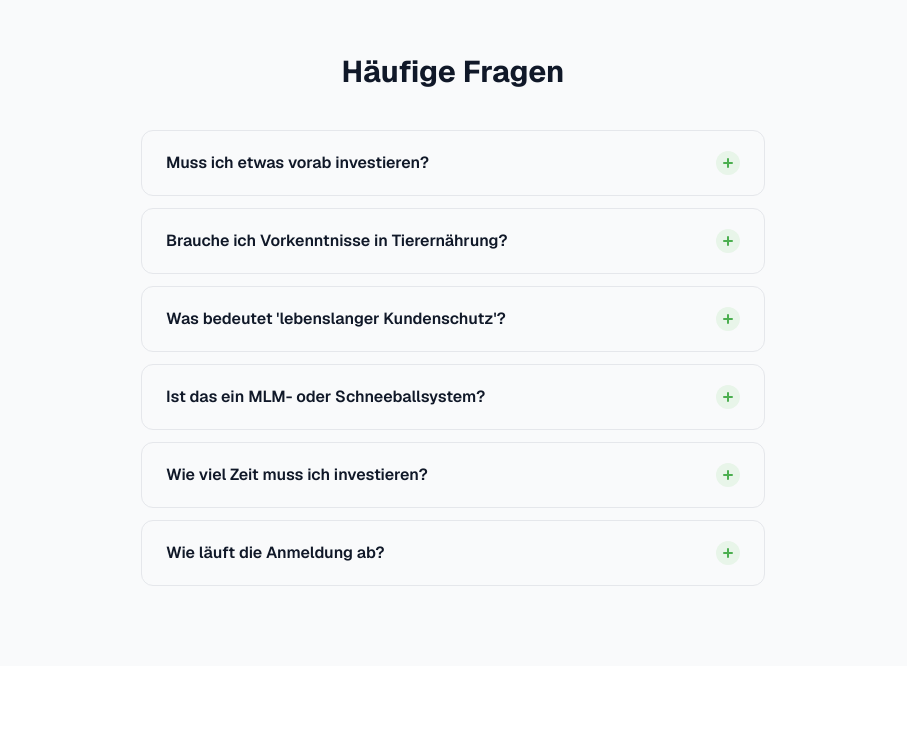
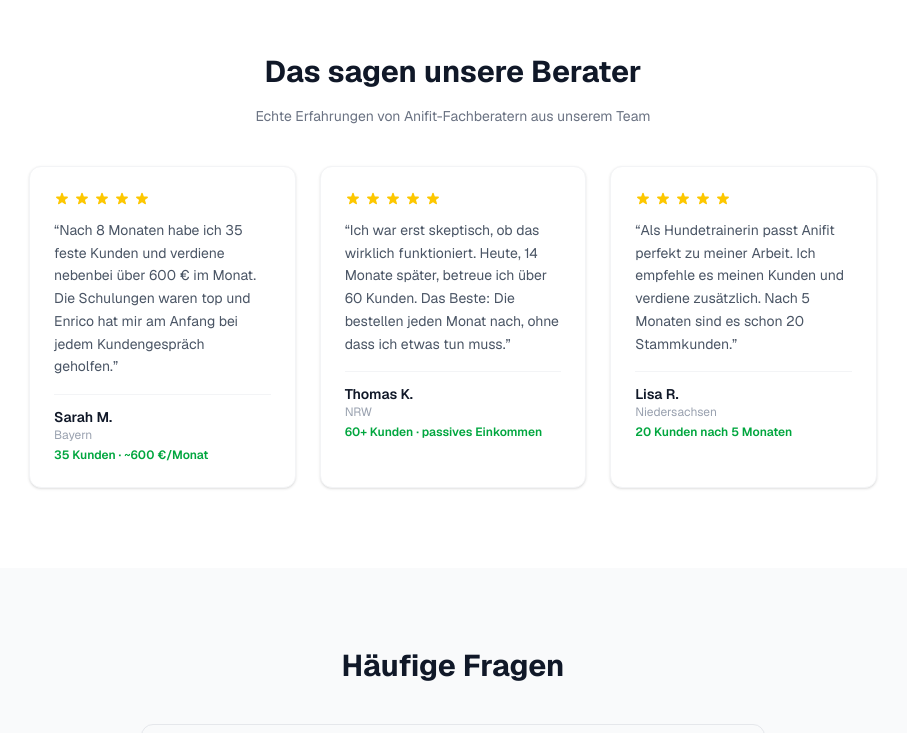
Before and after one commit to Rinacla/anifit-partner-funnel, a Next.js app: page / in a window 1280 px wide. Shown: the part 2470-3203 px from the top of the page, without its empty margins (187-1094 px from the left). Built offline with nearby package versions, Linux system fonts and the light colour scheme.

Commit message:
feat: add testimonials section with 3 partner stories

```diff
--- /dev/null
+++ b/app/_components/Testimonials.tsx
@@ -0,0 +1,52 @@
+const testimonials = [
+  {
+    name: "Sarah M.",
+    location: "Bayern",
+    months: 8,
+    text: "Nach 8 Monaten habe ich 35 feste Kunden und verdiene nebenbei über 600 € im Monat. Die Schulungen waren top und Enrico hat mir am Anfang bei jedem Kundengespräch geholfen.",
+    highlight: "35 Kunden · ~600 €/Monat",
+  },
+  {
+    name: "Thomas K.",
+    location: "NRW",
+    months: 14,
+    text: "Ich war erst skeptisch, ob das wirklich funktioniert. Heute, 14 Monate später, betreue ich über 60 Kunden. Das Beste: Die bestellen jeden Monat nach, ohne dass ich etwas tun muss.",
+    highlight: "60+ Kunden · passives Einkommen",
+  },
+  {
+    name: "Lisa R.",
+    location: "Niedersachsen",
+    months: 5,
+    text: "Als Hundetrainerin passt Anifit perfekt zu meiner Arbeit. Ich empfehle es meinen Kunden und verdiene zusätzlich. Nach 5 Monaten sind es schon 20 Stammkunden.",
+    highlight: "20 Kunden nach 5 Monaten",
+  },
+];
+
+export default function Testimonials() {
+  return (
+    <div className="grid gap-6 sm:grid-cols-3">
+      {testimonials.map((t, i) => (
+        <div
+          key={i}
+          className="bg-white rounded-xl p-6 border border-gray-100 shadow-sm"
+        >
+          <div className="flex items-center gap-1 mb-3">
+            {[...Array(5)].map((_, j) => (
+              <svg key={j} className="w-4 h-4 text-yellow-400" fill="currentColor" viewBox="0 0 20 20">
+                <path d="M9.049 2.927c.3-.921 1.603-.921 1.902 0l1.07 3.292a1 1 0 00.95.69h3.462c.969 0 1.371 1.24.588 1.81l-2.8 2.034a1 1 0 00-.364 1.118l1.07 3.292c.3.921-.755 1.688-1.54 1.118l-2.8-2.034a1 1 0 00-1.175 0l-2.8 2.034c-.784.57-1.838-.197-1.539-1.118l1.07-3.292a1 1 0 00-.364-1.118L2.98 8.72c-.783-.57-.38-1.81.588-1.81h3.461a1 1 0 00.951-.69l1.07-3.292z" />
+              </svg>
+            ))}
+          </div>
+          <p className="text-gray-600 text-sm leading-relaxed mb-4">
+            &ldquo;{t.text}&rdquo;
+          </p>
+          <div className="border-t border-gray-100 pt-3">
+            <p className="font-semibold text-sm text-gray-900">{t.name}</p>
+            <p className="text-xs text-gray-400">{t.location}</p>
+            <p className="text-xs font-semibold text-green-600 mt-1">{t.highlight}</p>
+          </div>
+        </div>
+      ))}
+    </div>
+  );
+}
--- /dev/null
+++ b/app/opengraph-image.tsx
@@ -0,0 +1,77 @@
+import { ImageResponse } from "next/og";
+
+export const runtime = "edge";
+export const alt = "Anifit Berater werden — 15–30% Provision auf Premium-Hundefutter";
+export const size = { width: 1200, height: 630 };
+export const contentType = "image/png";
+
+export default async function Image() {
+  return new ImageResponse(
+    (
+      <div
+        style={{
+          display: "flex",
+          flexDirection: "column",
+          alignItems: "center",
+          justifyContent: "center",
+          width: "100%",
+          height: "100%",
+          background: "linear-gradient(135deg, #f0fdf4 0%, #ffffff 50%, #f0fdf4 100%)",
+          fontFamily: "system-ui, sans-serif",
+          padding: "60px",
+        }}
+      >
+        <div
+          style={{
+            display: "flex",
+            fontSize: "20px",
+            fontWeight: 600,
+            color: "#15803d",
+            background: "#dcfce7",
+            padding: "8px 24px",
+            borderRadius: "999px",
+            marginBottom: "32px",
+          }}
+        >
+          Kostenloser Guide
+        </div>
+        <div
+          style={{
+            display: "flex",
+            fontSize: "56px",
+            fontWeight: 800,
+            color: "#111827",
+            textAlign: "center",
+            lineHeight: 1.2,
+            maxWidth: "900px",
+          }}
+        >
+          Dein Start als Tierernährungsberater
+        </div>
+        <div
+          style={{
+            display: "flex",
+            fontSize: "24px",
+            color: "#4b5563",
+            marginTop: "24px",
+            textAlign: "center",
+            maxWidth: "700px",
+          }}
+        >
+          15–30 % Provision · Kein Lager · Persönlicher Mentor · Lebenslanger Kundenschutz
+        </div>
+        <div
+          style={{
+            display: "flex",
+            marginTop: "40px",
+            fontSize: "18px",
+            color: "#6b7280",
+          }}
+        >
+          partner.anifutter-shop.de · Enrico Bachmann
+        </div>
+      </div>
+    ),
+    { ...size }
+  );
+}
--- a/app/page.tsx
+++ b/app/page.tsx
@@ -1,5 +1,6 @@
 import LeadForm from "./_components/LeadForm";
 import FAQAccordion from "./_components/FAQAccordion";
+import Testimonials from "./_components/Testimonials";
 
 export const metadata = {
   title: "Anifit Berater werden — Dein Start als Tierernährungsberater",
@@ -150,6 +151,16 @@ export default function Home() {
         </div>
       </section>
 
+      {/* Testimonials */}
+      <section className="mx-auto max-w-4xl px-6 py-20">
+        <h2 className="text-3xl font-bold text-center mb-4">
+          Das sagen unsere Berater
+        </h2>
+        <p className="text-center text-gray-500 mb-10 text-sm">
+          Echte Erfahrungen von Anifit-Fachberatern aus unserem Team
+        </p>
+        <Testimonials />
+      </section>
       {/* FAQ */}
       <section className="bg-gray-50 py-20">
         <div className="mx-auto max-w-2xl px-6">
```
